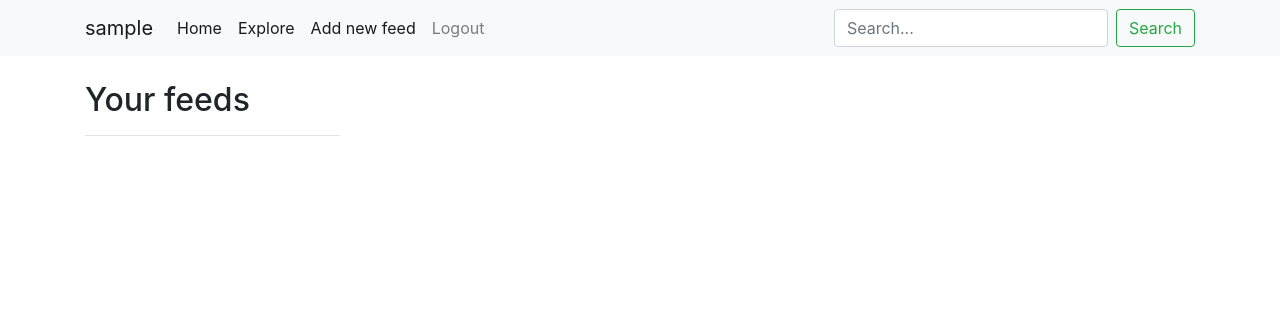
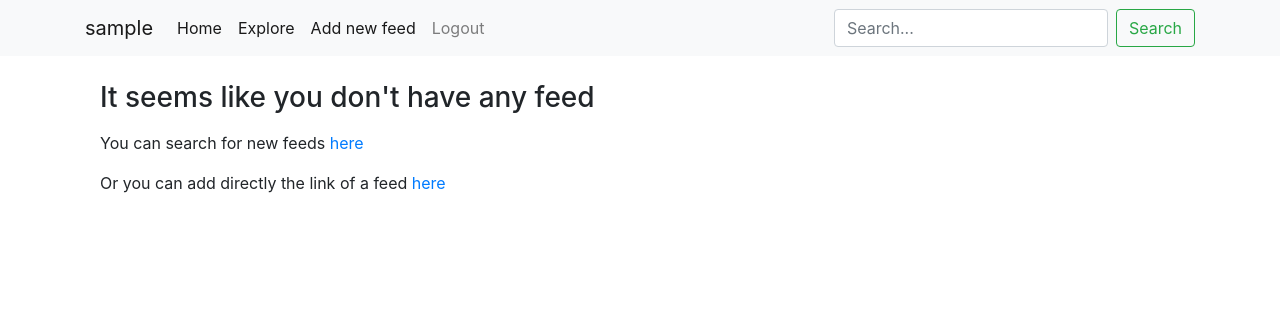
Before and after one commit to giacomocaironi/RssReader, a Flask app: page / in a window 1280 px wide. Shown: the top 316 px of the page. Run offline with Flask 2, Linux system fonts and the light colour scheme; a user stored in the database is signed in; tables that the repository leaves empty hold one stand-in row (values such as "Sample post"); parts of the project's set-up code (start-up, migrations or seed data) failed here and were passed over; some libraries are stand-ins or nearby versions.

Commit message:
better html when a user has no feeds

```diff
--- a/rss_reader/templates/index.html
+++ b/rss_reader/templates/index.html
@@ -5,6 +5,7 @@
 {% endblock css %}
 
 {% block content %}
+{% if current_user.feeds.count() > 0 %}
   <div class="horizontal-feeds">
     {% for feed in current_user.feeds.all() %}
       <div class="card card-horizontal-scroll card-feed">
@@ -23,9 +24,10 @@
   </div>
   <div class="row">
     <div class="col-3 d-none d-lg-block" id="sidebar">
+        {% if current_user.feeds.count() > 0 %}
         <h2>Your feeds</h2>
         <hr>
-      <!-- <ul> -->
+        {% endif %}
           {% for feed in current_user.feeds.all() %}
           <div class="card card-feed" style="width:100%">
               <img class="favicon" src="{{ feed.favicon }}" alt="">
@@ -78,6 +80,14 @@
       {% endif %}
     </div>
   </div>
+{% else %}
+  <div class="container">
+    <h3>It seems like you don't have any feed</h3>
+    <p></p>
+    <p>You can search for new feeds <a href="{{url_for('explore')}}">here</a></p>
+    <p>Or you can add directly the link of a feed <a href="{{url_for('add')}}">here</a></p>
+  </div>
+{% endif %}
 
 {% endblock content %}
 
```
Lines whose indentation alone changed are shown as unchanged.
